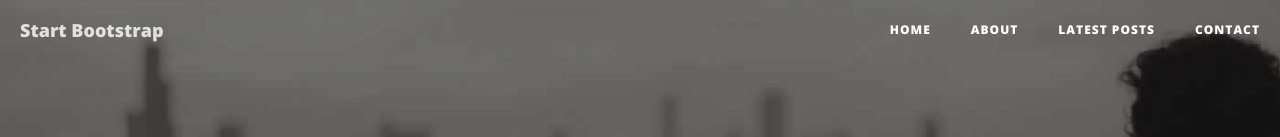
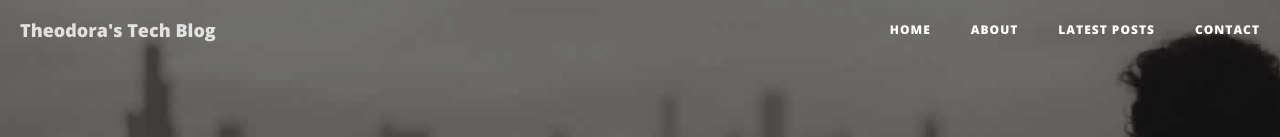
Before and after one commit to th-kyr/theodora, a website: page about.html in a window 1280 px wide. Shown: the top 137 px of the page. Drawn offline with nearby package versions, Linux system fonts and the light colour scheme.

Commit message:
Update about.html

```diff
--- a/about.html
+++ b/about.html
@@ -42,7 +42,7 @@
                     <span class="sr-only">Toggle navigation</span>
                     Menu <i class="fa fa-bars"></i>
                 </button>
-                <a class="navbar-brand" href="index.html">Start Bootstrap</a>
+                <a class="navbar-brand" href="index.html">Theodora's Tech Blog</a>
             </div>
 
             <!-- Collect the nav links, forms, and other content for toggling -->
```
